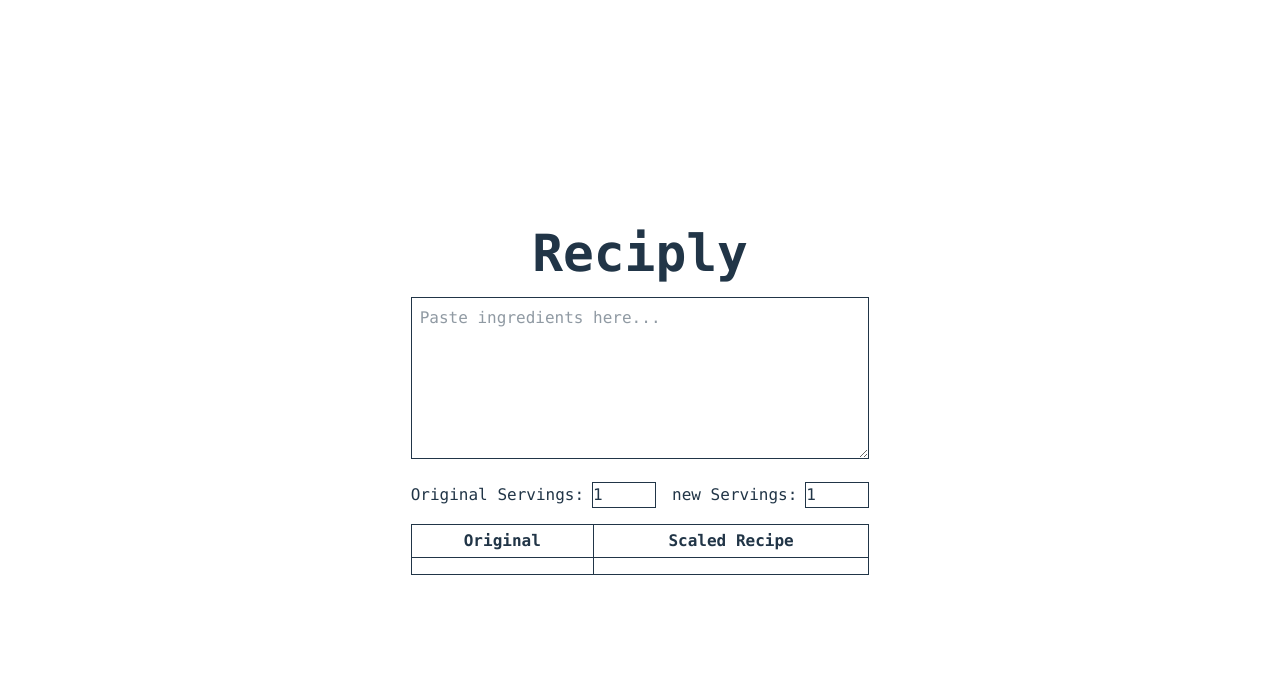
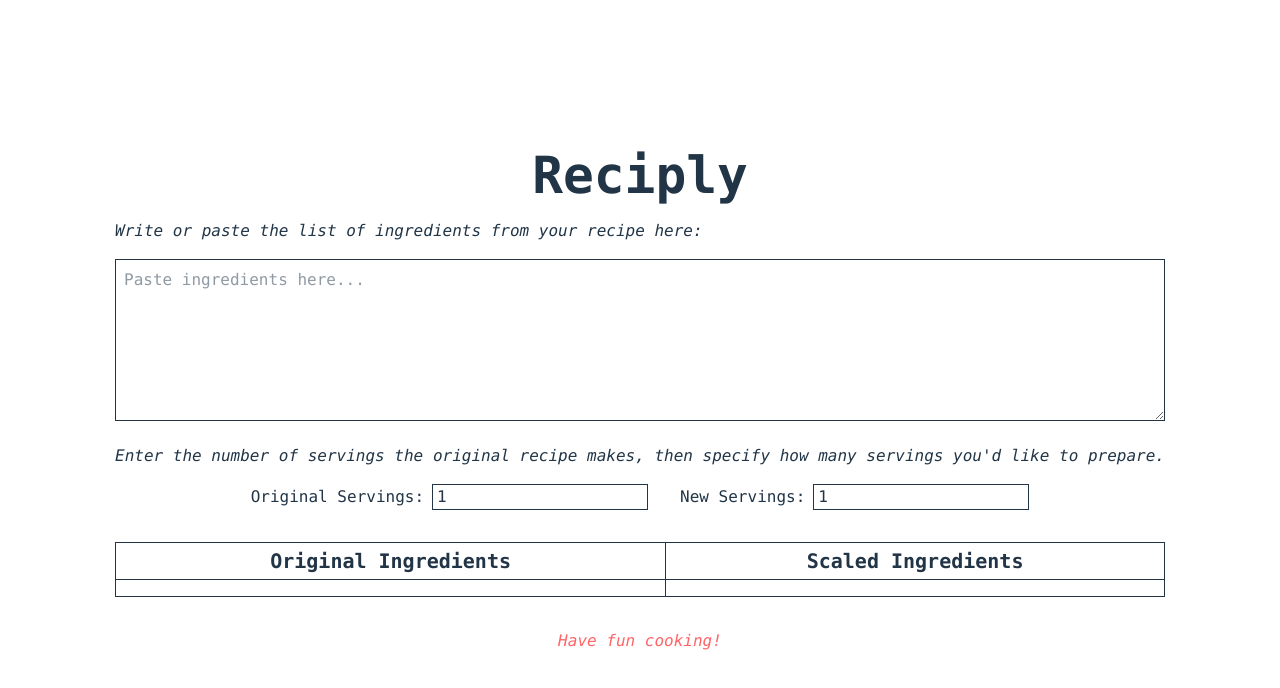
Before and after one commit to JHuang0309/reciply, a React (Vite) app: page / in a window 1280 px wide. Shown: the top 688 px of the page. Built offline with nearby package versions, Linux system fonts and the light colour scheme.

Commit message:
Added final formatting touches

```diff
--- a/src/index.css
+++ b/src/index.css
@@ -37,8 +37,7 @@ h1 {
 }
 
 button {
-  border-radius: 8px;
-  border: 1px solid transparent;
+  border: 1px solid;
   padding: 0.6em 1.2em;
   font-size: 1em;
   font-weight: 500;
--- a/src/pages/MainPage.jsx
+++ b/src/pages/MainPage.jsx
@@ -1,5 +1,6 @@
 import { useState, useEffect } from 'react'
 import { scaleIngredients } from '../utils/process_ingredients';
+import { exportIngredientsAsTextFile } from '../utils/export_ingredients';
 
 function MainPage() {
     const [inputText, setInputText] = useState('');
@@ -23,6 +24,7 @@ function MainPage() {
             <div className="p-4 max-w-6xl mx-auto font-mono">
                 <h1 className="text-xl font-bold mb-4">Reciply</h1>
 
+                <p className='text-left italic mb-4'>Write or paste the list of ingredients from your recipe here:</p>
                 <textarea
                     rows={6}
                     value={inputText}
@@ -31,32 +33,39 @@ function MainPage() {
                     className="w-full border p-2 mb-4"
                 />
 
-                <div className="flex gap-4 mb-4">
-                    <label>
+                <div className="flex flex-col gap-4 mb-8">
+                    <div className='italic text-left'>
+                        Enter the number of servings the original recipe makes, then specify how many servings you'd like to prepare.
+                    </div>
+                    <div className='flex justify-center'>
+                        <label className='mr-8'>
                         Original Servings:
                         <input
                             type="number"
-                        value={originalServings}
+                            value={originalServings == 0 ? '' : originalServings}
+                            placeholder='Enter value'
                             onChange={(e) => setOriginalServings(+e.target.value)}
-                        className="border ml-2 w-16 "
+                            className="border ml-2 min-w-4 pl-1"
                         />
                         </label>
                         <label>
-                    new Servings:
+                        New Servings:
                         <input
                             type="number"
-                        value={newServings}
+                            value={newServings == 0 ? '' : newServings}
+                            placeholder='Enter value'
                             onChange={(e) => setNewServings(+e.target.value)}
-                        className="border ml-2 w-16 "
+                            className="border ml-2 min-w-4 pl-1"
                         />
                         </label>
+                    </div>
                 </div>
 
                 <table className="w-full border-collapse">
                     <thead>
                     <tr>
-                        <th className="border px-2 py-1">Original</th>
-                        <th className="border px-2 py-1">Scaled Recipe</th>
+                        <th className="border px-2 py-1 text-xl">Original Ingredients</th>
+                        <th className="border px-2 py-1 text-xl">Scaled Ingredients</th>
                     </tr>
                     </thead>
                     <tbody className='text-left'>
@@ -72,6 +81,15 @@ function MainPage() {
                         ))}
                     </tbody>
                 </table>
+                {inputText && (
+                    <button
+                    className="mt-6 px-4 py-2 text-black border-2 border-black hover:ring-black"
+                    onClick={() => exportIngredientsAsTextFile(ingredients)}
+                    >
+                        Export ingredients list
+                    </button>
+                )}
+                <p className='mt-8 italic text-red-400'>Have fun cooking!</p>
             </div>
         </>
     );
--- /dev/null
+++ b/src/utils/export_ingredients.js
@@ -0,0 +1,15 @@
+export function exportIngredientsAsTextFile(ingredients) {
+    const textContent = ingredients
+        .map(item => item.newQuantity || item.description || item.original)
+        .join('\n');
+
+    const blob = new Blob([textContent], { type: 'text/plain' });
+    const url = URL.createObjectURL(blob);
+
+    const anchor = document.createElement('a');
+    anchor.href = url;
+    anchor.download = 'scaled-ingredients.txt';
+    anchor.click();
+
+    URL.revokeObjectURL(url);
+}
--- a/src/utils/process_ingredients.js
+++ b/src/utils/process_ingredients.js
@@ -28,14 +28,18 @@ function formatFraction(decimal) {
     const remainder = rounded - whole;
 
     const FRACTION_MAP = {
+        0.125: '1/8',
         0.25: '1/4',
-        0.33: '1/3',
         0.333: '1/3',
+        0.375: '3/8',
         0.5: '1/2',
-        0.66: '2/3',
+        0.625: '5/8',
+        0.666: '2/3',
         0.667: '2/3',
-        0.75: '3/4'
+        0.75: '3/4',
+        0.875: '7/8'
     };
+
 
     for (const key in FRACTION_MAP) {
         if (Math.abs(remainder - parseFloat(key)) < 0.02) {
```
Lines whose indentation alone changed are shown as unchanged.
